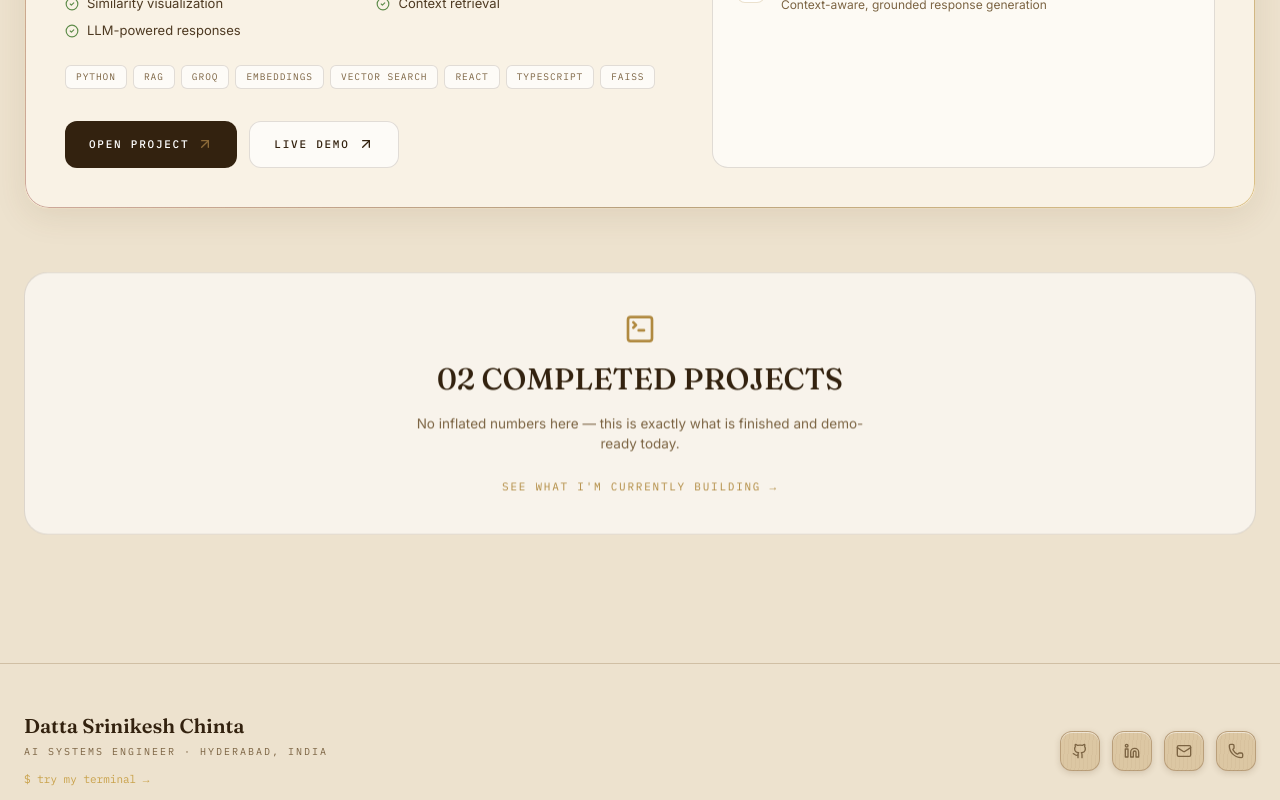
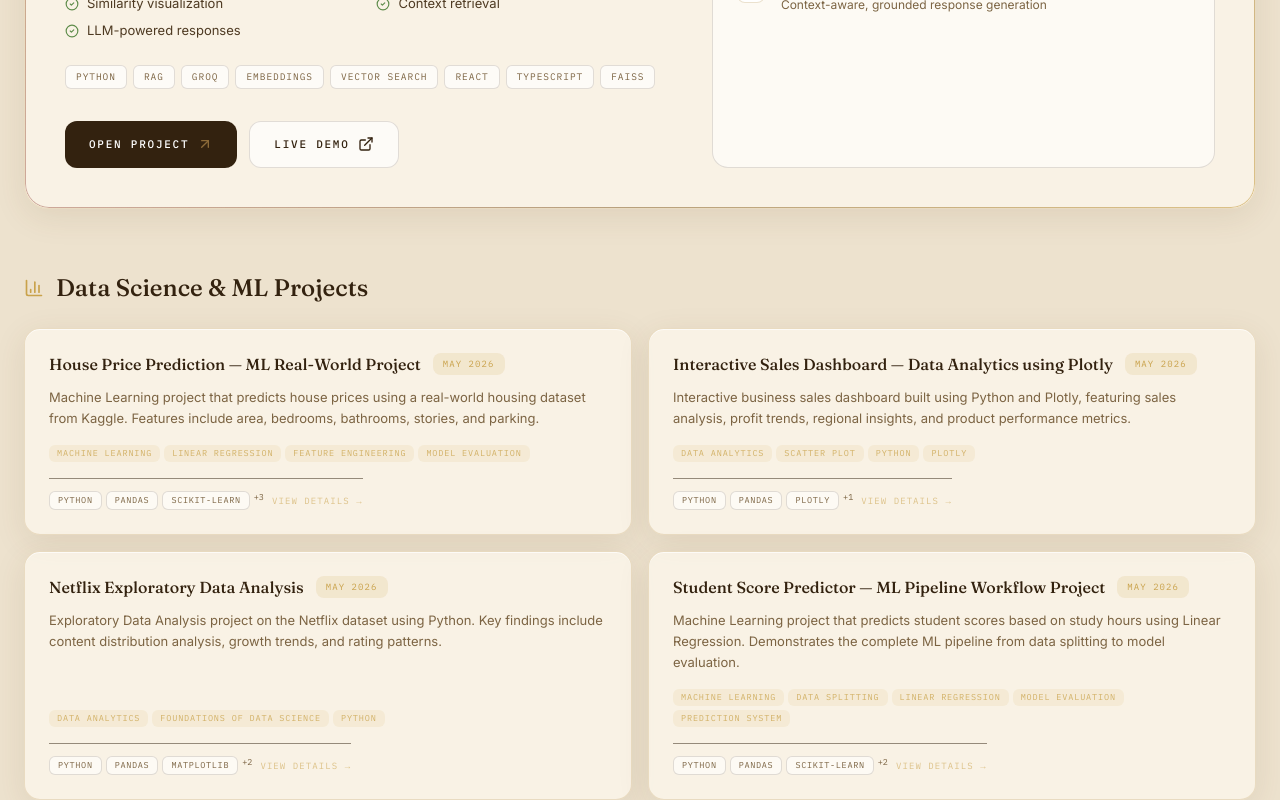
Before and after one commit to sri-nikesh-1432/Portfolio, a React (Vite) app: page /projects in a window 1280 px wide. Shown: the part 1460-2260 px from the top of the page. Built offline with nearby package versions, Linux system fonts and the light colour scheme.

Commit message:
feat: redesign Projects page with 2 AI systems + 4 data science projects, clickable LinkedIn-style cards opening modals

```diff
--- /dev/null
+++ b/src/components/projects/ProjectDetailModal.tsx
@@ -0,0 +1,119 @@
+import React, { useEffect } from 'react';
+import { ExternalLink, Github, CheckCircle2, X } from 'lucide-react';
+import type { MiniProject } from '../../types';
+
+interface Props {
+  project: MiniProject;
+  open: boolean;
+  onClose: () => void;
+}
+
+export const ProjectDetailModal: React.FC<Props> = ({ project, open, onClose }) => {
+  useEffect(() => {
+    if (!open) return;
+    const handler = (e: KeyboardEvent) => { if (e.key === 'Escape') onClose(); };
+    window.addEventListener('keydown', handler);
+    document.body.style.overflow = 'hidden';
+    return () => {
+      window.removeEventListener('keydown', handler);
+      document.body.style.overflow = '';
+    };
+  }, [open, onClose]);
+
+  if (!open) return null;
+
+  return (
+    <div
+      className="fixed inset-0 z-50 flex items-center justify-center bg-ink/40 p-2 backdrop-blur-sm sm:p-4"
+      onClick={onClose}
+    >
+      <div
+        className="flex h-[calc(100dvh-16px)] w-[calc(100vw-16px)] max-w-[560px] flex-col overflow-hidden rounded-2xl border border-line bg-white shadow-2xl sm:h-auto sm:max-h-[calc(100dvh-48px)] sm:w-[min(560px,calc(100vw-32px))]"
+        role="dialog"
+        aria-modal="true"
+        aria-label={project.title}
+        onClick={(e) => e.stopPropagation()}
+      >
+        {/* Mac-style controls */}
+        <div className="flex shrink-0 items-center gap-2 border-b border-line bg-gradient-to-r from-[#F6F1E7] to-white px-4 py-3">
+          <div className="flex items-center gap-1.5">
+            <button onClick={onClose} className="h-3.5 w-3.5 rounded-full bg-[#E05555] transition-colors hover:bg-[#C33B3B]" aria-label="Close" />
+            <span className="h-3.5 w-3.5 rounded-full bg-[#E0B04A]" />
+            <span className="h-3.5 w-3.5 rounded-full bg-[#5EC45E]" />
+          </div>
+          <span className="ml-3 truncate font-mono text-[10px] uppercase tracking-[0.14em] text-faint">
+            {project.title}
+          </span>
+        </div>
+
+        <div className="min-h-0 flex-1 overflow-y-auto p-6">
+          {/* Header */}
+          <div className="flex flex-wrap items-baseline justify-between gap-2">
+            <h2 className="font-display text-xl font-semibold leading-tight text-ink">{project.title}</h2>
+            {project.organization && (
+              <span className="font-mono text-[10px] uppercase tracking-[0.14em] text-muted">{project.organization}</span>
+            )}
+          </div>
+          <p className="mt-1 font-mono text-[10px] text-muted">{project.date}</p>
+
+          {/* Overview */}
+          <p className="mt-5 text-[14px] leading-relaxed text-inkSoft">{project.overview}</p>
+
+          {/* Features */}
+          <div className="mt-6">
+            <h3 className="font-mono text-[9.5px] uppercase tracking-[0.18em] text-faint">Key Features</h3>
+            <div className="mt-3 grid gap-2 sm:grid-cols-2">
+              {project.features.map((f) => (
+                <div key={f} className="flex items-start gap-2 text-[13px] text-inkSoft">
+                  <CheckCircle2 className="mt-0.5 h-3.5 w-3.5 shrink-0 text-status-green" />
+                  {f}
+                </div>
+              ))}
+            </div>
+          </div>
+
+          {/* Technologies */}
+          <div className="mt-6">
+            <h3 className="font-mono text-[9.5px] uppercase tracking-[0.18em] text-faint">Technologies</h3>
+            <div className="mt-3 flex flex-wrap gap-1.5">
+              {project.technologies.map((t) => (
+                <span key={t} className="rounded-md border border-line bg-white/70 px-2.5 py-1 font-mono text-[9.5px] uppercase tracking-[0.1em] text-muted">
+                  {t}
+                </span>
+              ))}
+            </div>
+          </div>
+
+          {/* ML Concepts */}
+          {project.concepts.length > 0 && (
+            <div className="mt-6">
+              <h3 className="font-mono text-[9.5px] uppercase tracking-[0.18em] text-faint">ML Concepts</h3>
+              <div className="mt-3 flex flex-wrap gap-1.5">
+                {project.concepts.map((c) => (
+                  <span key={c} className="rounded-md border border-accent-gold/25 bg-accent-gold/10 px-2.5 py-1 font-mono text-[9.5px] uppercase tracking-[0.1em] text-accent-gold">
+                    {c}
+                  </span>
+                ))}
+              </div>
+            </div>
+          )}
+
+          {/* Links */}
+          <div className="mt-8 flex flex-wrap gap-3">
+            {project.githubUrl && (
+              <a
+                href={project.githubUrl}
+                target="_blank"
+                rel="noreferrer"
+                className="inline-flex items-center gap-2 rounded-xl border border-line bg-white/70 px-5 py-3 font-mono text-[10.5px] font-medium uppercase tracking-[0.16em] text-ink transition-all duration-300 hover:-translate-y-0.5 hover:border-accent-gold/40 hover:text-accent-gold"
+              >
+                <Github className="h-4 w-4" />
+                View on GitHub
+              </a>
+            )}
+          </div>
+        </div>
+      </div>
+    </div>
+  );
+};
--- a/src/pages/Projects.tsx
+++ b/src/pages/Projects.tsx
@@ -1,20 +1,25 @@
-import React from 'react';
+import React, { useState } from 'react';
 import { Link } from 'react-router-dom';
-import { ArrowUpRight, CheckCircle2, TerminalSquare } from 'lucide-react';
+import { ArrowUpRight, BarChart3, CheckCircle2, ExternalLink, Github, TerminalSquare } from 'lucide-react';
 import { Reveal } from '../components/Reveal';
 import { SectionHeading } from '../components/SectionHeading';
 import { StatusChip } from '../components/StatusChip';
-import { COMPLETED_SYSTEMS } from '../data/portfolioData';
+import { COMPLETED_SYSTEMS, MINI_PROJECTS } from '../data/portfolioData';
+import { ProjectDetailModal } from '../components/projects/ProjectDetailModal';
+import type { MiniProject } from '../types';
 
 export const Projects: React.FC = () => {
+  const [selectedMini, setSelectedMini] = useState<MiniProject | null>(null);
+
   return (
     <div className="space-y-16">
       <SectionHeading
         eyebrow="Projects"
-        title={<>Completed projects — ready to demonstrate.</>}
-        description="These are the two projects I have built end-to-end and shipped. Each has a dedicated page with the full engineering story, and a live demo you can open."
+        title={<>Completed projects — systems and experiments.</>}
+        description="End-to-end AI systems and ML data science projects. Each has been built, tested and documented."
       />
 
+      {/* ---- Completed Systems ---- */}
       <div className="space-y-8">
         {COMPLETED_SYSTEMS.map((sys, i) => (
           <Reveal key={sys.id} delay={i * 100}>
@@ -48,10 +53,7 @@ export const Projects: React.FC = () => {
 
                 <div className="mt-6 flex flex-wrap gap-1.5">
                   {sys.technology.map((t) => (
-                    <span
-                      key={t}
-                      className="rounded-md border border-line bg-white/70 px-2.5 py-1 font-mono text-[9.5px] uppercase tracking-[0.1em] text-muted"
-                    >
+                    <span key={t} className="rounded-md border border-line bg-white/70 px-2.5 py-1 font-mono text-[9.5px] uppercase tracking-[0.1em] text-muted">
                       {t}
                     </span>
                   ))}
@@ -71,7 +73,7 @@ export const Projects: React.FC = () => {
                       rel="noreferrer"
                       className="inline-flex items-center gap-2 rounded-xl border border-line bg-white/70 px-6 py-3.5 font-mono text-[11px] font-medium uppercase tracking-[0.16em] text-ink transition-all duration-300 hover:-translate-y-0.5 hover:border-accent-blue/40 hover:text-accent-blue"
                     >
-                      Live Demo <ArrowUpRight className="h-4 w-4" />
+                      Live Demo <ExternalLink className="h-4 w-4" />
                     </a>
                   )}
                 </div>
@@ -102,15 +104,72 @@ export const Projects: React.FC = () => {
         ))}
       </div>
 
-      {/* Honest count */}
+      {/* ---- Data Science & ML Projects ---- */}
+      <Reveal>
+        <div className="space-y-6">
+          <div className="flex items-center gap-3">
+            <BarChart3 className="h-5 w-5 text-accent-gold" />
+            <h2 className="font-display text-2xl font-medium text-ink">Data Science & ML Projects</h2>
+          </div>
+
+          <div className="grid gap-4 sm:grid-cols-2">
+            {MINI_PROJECTS.map((proj, i) => (
+              <Reveal key={proj.id} delay={i * 60}>
+                <button
+                  onClick={() => setSelectedMini(proj)}
+                  className="glass glass-hover group flex h-full w-full flex-col rounded-2xl p-6 text-left transition-all duration-300 hover:-translate-y-1 hover:shadow-lift"
+                >
+                  <div className="flex items-start justify-between gap-3">
+                    <h3 className="font-display text-[16px] font-medium leading-snug text-ink transition-colors group-hover:text-accent-gold">
+                      {proj.title}
+                    </h3>
+                    <span className="shrink-0 rounded-lg bg-accent-gold/15 px-2.5 py-1 font-mono text-[9px] uppercase tracking-[0.12em] text-accent-gold">
+                      {proj.date}
+                    </span>
+                  </div>
+                  <p className="mt-3 flex-1 text-[13px] leading-relaxed text-muted">{proj.overview}</p>
+
+                  {/* Skills */}
+                  <div className="mt-4 flex flex-wrap gap-1">
+                    {proj.skills.map((s) => (
+                      <span key={s} className="rounded-md bg-accent-gold/10 px-2 py-0.5 font-mono text-[8.5px] uppercase tracking-[0.1em] text-accent-gold/80">
+                        {s}
+                      </span>
+                    ))}
+                  </div>
+
+                  {/* Tech + action */}
+                  <div className="mt-4 flex flex-wrap items-center justify-between gap-2 border-t border-line/50 pt-3">
+                    <div className="flex flex-wrap gap-1">
+                      {proj.technologies.slice(0, 3).map((t) => (
+                        <span key={t} className="rounded-md border border-line bg-white/60 px-2 py-0.5 font-mono text-[8.5px] uppercase tracking-[0.08em] text-muted">
+                          {t}
+                        </span>
+                      ))}
+                      {proj.technologies.length > 3 && (
+                        <span className="font-mono text-[8.5px] text-muted">+{proj.technologies.length - 3}</span>
+                      )}
+                    </div>
+                    <span className="font-mono text-[9px] uppercase tracking-[0.12em] text-accent-gold/60 transition-colors group-hover:text-accent-gold">
+                      View details →
+                    </span>
+                  </div>
+                </button>
+              </Reveal>
+            ))}
+          </div>
+        </div>
+      </Reveal>
+
+      {/* Project count */}
       <Reveal>
         <div className="flex flex-col items-center gap-4 rounded-3xl border border-line bg-white/60 py-10 text-center">
           <TerminalSquare className="h-8 w-8 text-accent-blue" />
           <p className="font-display text-3xl font-medium text-ink">
-            {String(COMPLETED_SYSTEMS.length).padStart(2, '0')} COMPLETED PROJECTS
+            {String(COMPLETED_SYSTEMS.length + MINI_PROJECTS.length).padStart(2, '0')} COMPLETED PROJECTS
           </p>
           <p className="max-w-md text-[13.5px] text-muted">
-            No inflated numbers here — this is exactly what is finished and demo-ready today.
+            Six projects across AI systems and data science — every one built, tested and documented.
           </p>
           <Link
             to="/building"
@@ -120,6 +179,8 @@ export const Projects: React.FC = () => {
           </Link>
         </div>
       </Reveal>
+
+      <ProjectDetailModal project={selectedMini!} open={!!selectedMini} onClose={() => setSelectedMini(null)} />
     </div>
   );
 };
```
